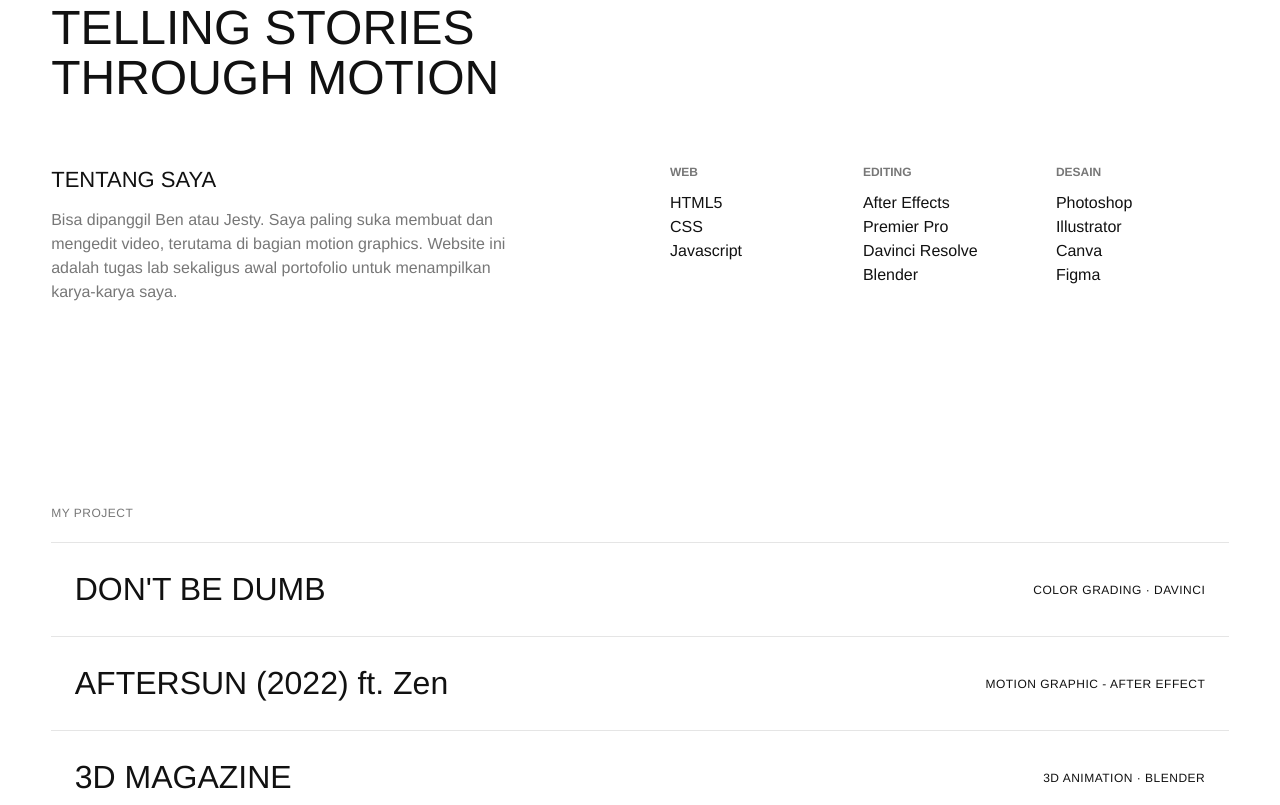
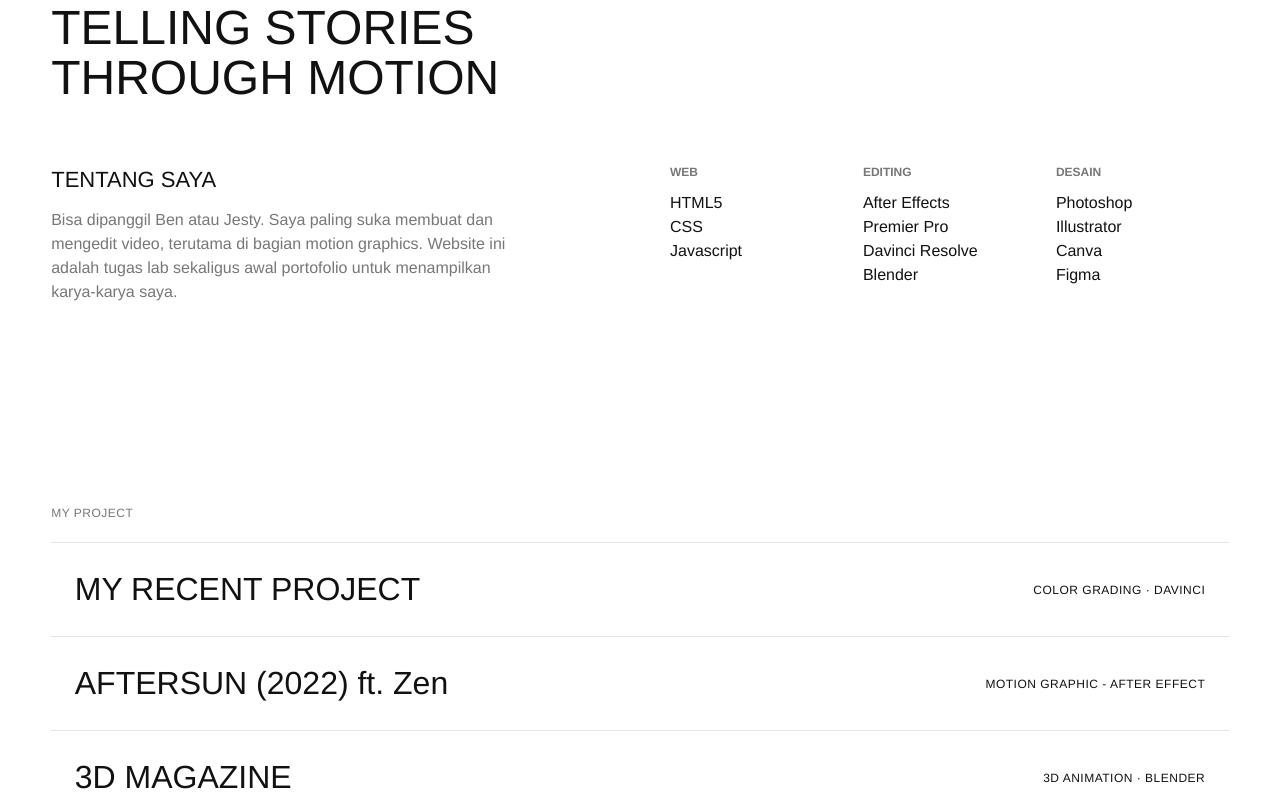
Before and after one commit to bspuluh/portofolio, a plain HTML site: page index.html in a window 1280 px wide. Shown: the part 1146-1951 px from the top of the page. Drawn offline with Linux system fonts and the light colour scheme.

Commit message:
tambah info

```diff
--- a/index.html
+++ b/index.html
@@ -32,6 +32,7 @@
             <div class="hero-info">
                     <p>VIDEO EDITOR &amp; MOTION GRAPHIC</p>
                     <p>INFORMATIKA UPH – ANGKATAN 2024</p>
+                    <p>@benspuluh</p>
                     <a href="#proyek">FEATURED WORKS</a>
                     <a href="#tentang">ABOUT</a>
             </div>
@@ -86,7 +87,7 @@
         <div class="proyek-list">
             <article class="proyek-item">
                 <button class="proyek-row">
-                        <span class="proyek-nama">DON'T BE DUMB</span>
+                        <span class="proyek-nama">MY RECENT PROJECT</span>
                         <span class="proyek-tag">COLOR GRADING · DAVINCI</span>
                     </button>
                 <div class="proyek-video">
```
